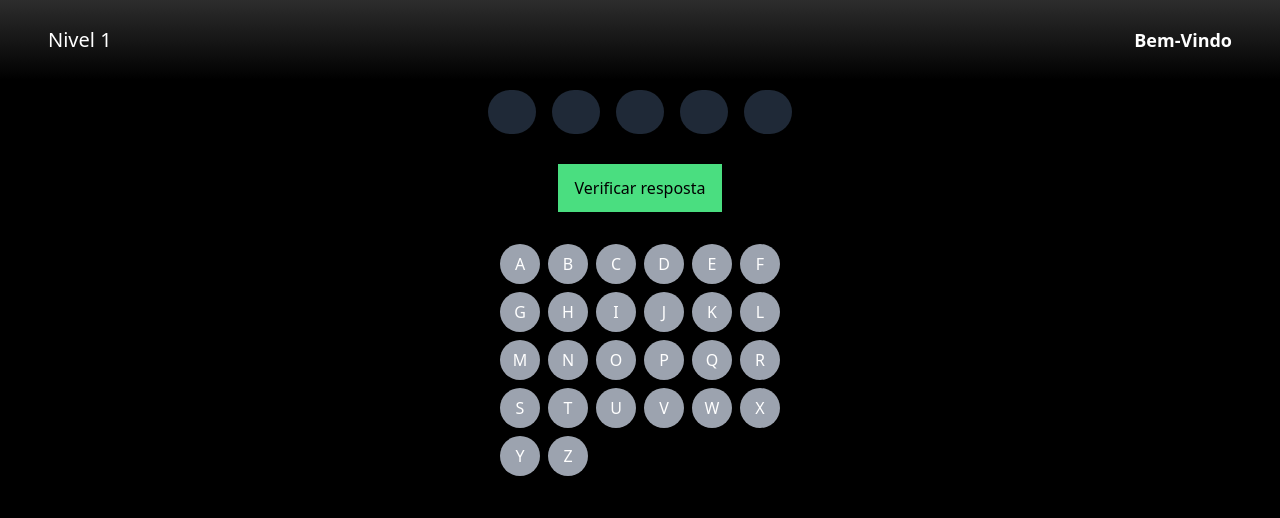
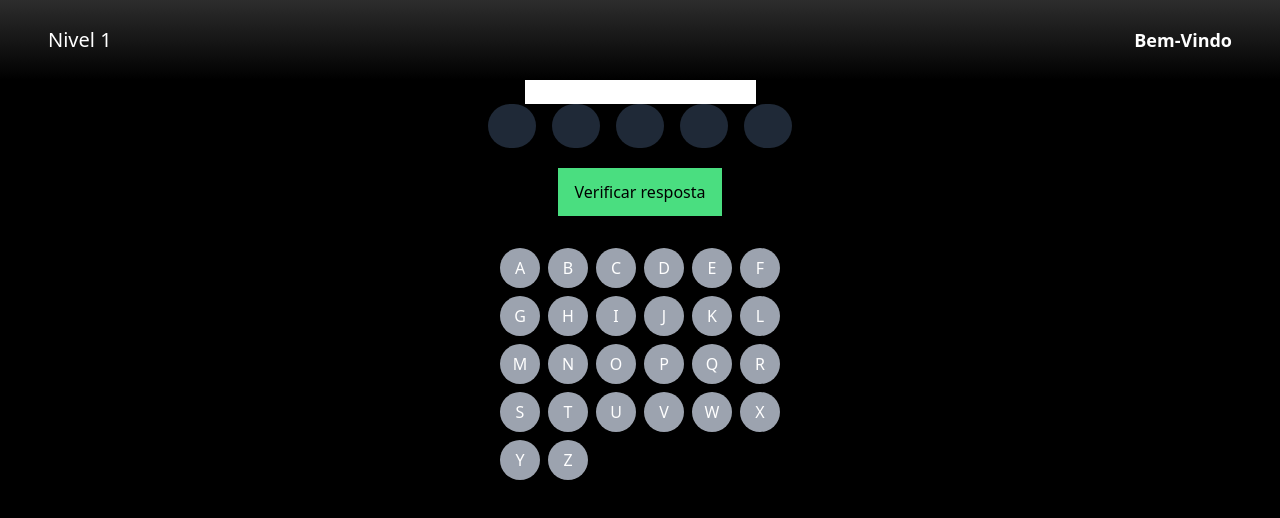
Before and after one commit to CaioAlmeida09/Forca, a React (Vite) app: page /easy in a window 1280 px wide. Shown: the top 518 px of the page. Built offline with nearby package versions, Linux system fonts and the light colour scheme.

Commit message:
reformulando o código

```diff
--- a/src/Components/Letras/index.tsx
+++ b/src/Components/Letras/index.tsx
@@ -2,27 +2,19 @@ import { useState, useEffect } from "react";
 import { Header } from "../Header";
 
 export function Letras() {
-  const [letrasClicadas, setLetrasClicadas] = useState<string[]>([]);
   const [palavraAleatoria, setPalavraAleatoria] = useState<string | null>(null);
-  const [letrasDaPalavra, setLetrasDaPalavra] = useState<string[]>([]);
-  const [resposta, setResposta] = useState<string[]>([]);
-  const [positionCorreta, setPositionCorreta] = useState<number[]>([]);
-  const [positionIncorreta, setPositionIncorreta] = useState<number[]>([]);
-  const [positionTeste, setPositionTeste] = useState<number[]>([]);
-  const [todasLetrasCorretas, setTodasLetrasCorretas] = useState(false);
-  const [tentativas, setTentativas] = useState(1);
-
+  const [resposta, setResposta] = useState<string>("");
+  // const [tentativas, setTentativas] = useState(1);
+  const [HistoricoPalavras, setHistoricoPalavras] = useState([]);
   const palavras = [
     "MOELA",
-    // "FILHO", "GALHO", "CARGO", "FALSO"
+    // , "FILHO", "GALHO", "CARGO", "FALSO"
   ];
 
   useEffect(() => {
     const indiceAleatorio = Math.floor(Math.random() * palavras.length);
     const novaPalavraAleatoria = palavras[indiceAleatorio];
     setPalavraAleatoria(novaPalavraAleatoria);
-    const letras = novaPalavraAleatoria.split("");
-    setLetrasDaPalavra(letras);
     setResposta([]);
     return;
   }, []);
@@ -56,178 +48,75 @@ export function Letras() {
     "Z",
   ];
 
-  function HandleLetra(letra: string) {
-    setLetrasClicadas((prevLetrasClicadas) => {
-      if (prevLetrasClicadas.includes(letra)) {
-        return [...prevLetrasClicadas];
+  async function HandleResposta() {
+    // eslint-disable-next-line @typescript-eslint/no-explicit-any
+    const obj: Record<string, string | null> = {
+      word: resposta,
+      l1: null,
+      l2: null,
+      l3: null,
+      l4: null,
+      l5: null,
+    };
+    const RespostaSoletrada = resposta.toUpperCase().split("");
+    console.log(RespostaSoletrada);
+    const PalavraAleatoriaSoletrada = palavraAleatoria?.toUpperCase().split("");
+    console.log(PalavraAleatoriaSoletrada);
+
+    if (PalavraAleatoriaSoletrada) {
+      RespostaSoletrada.map((item, index) => {
+        if (item === PalavraAleatoriaSoletrada[index]) {
+          obj[GetIndex(index + 1)] = "posicaoCorreta";
+        } else if (PalavraAleatoriaSoletrada?.includes(item)) {
+          obj[GetIndex(index + 1)] = "posicaoIncorreta";
         } else {
-        return [...prevLetrasClicadas, letra];
+          obj[GetIndex(index + 1)] = "errado";
         }
       });
-    console.log(palavraAleatoria);
+    }
+    setHistoricoPalavras((prevHistorico) => [...prevHistorico, obj]);
+    console.log(HistoricoPalavras);
+  }
+  function GetIndex(index: number): string {
+    if (index === 1) {
+      return "l1";
+    }
+    if (index === 2) {
+      return "l2";
+    }
+    if (index === 3) {
+      return "l3";
+    }
+    if (index === 4) {
+      return "l4";
+    }
+    return "l5";
   }
 
-  async function HandleResposta() {
-    const novasRespostas = letrasDaPalavra.map((_, index) => {
-      const input = document.getElementById(
-        `input-${index}`
-      ) as HTMLInputElement;
-      return (input.value || "").toUpperCase();
-    });
-
-    await setResposta(novasRespostas);
-
-    const todasLetrasCorretas =
-      novasRespostas.join("") === letrasDaPalavra.join("");
-
-    setTodasLetrasCorretas(todasLetrasCorretas);
-
-    const posicoesCorretas: number[] = [];
-    const posicoesIncorretas: number[] = [];
-    const positionTeste: number[] = [];
-
-    novasRespostas.forEach((letra, index) => {
-      const letraCorreta = letrasDaPalavra && letrasDaPalavra[index];
-
-      if (letraCorreta !== undefined && letra === letraCorreta.toUpperCase()) {
-        posicoesCorretas.push(index);
-      }
-      if (
-        letraCorreta !== undefined &&
-        letraCorreta.toUpperCase() !== letra &&
-        letrasDaPalavra.includes(letra.toUpperCase())
-      ) {
-        positionTeste.push(index);
-      } else {
-        posicoesIncorretas.push(index);
-      }
-    });
-
-    console.log("Novas Respostas:", novasRespostas);
-    console.log("Posições corretas:", posicoesCorretas);
-    console.log("Posições incorretas:", posicoesIncorretas);
-    console.log("Letra correta Posição Diferente: ", positionTeste);
-    setPositionCorreta(posicoesCorretas);
-    setPositionIncorreta(posicoesIncorretas);
-    setPositionTeste(positionTeste);
-    setTentativas(tentativas + 1);
-  }
+  const inputs = [1, 2, 3, 4, 5];
 
   return (
     <>
       <Header />
       <div className="bg-black w-full h-screen flex flex-col justify-start items-center px-5">
-        {todasLetrasCorretas === true ? (
-          <h1 className="bg-blue-200"> Parabéns</h1>
-        ) : (
-          <>
-            <section className="flex gap-4 justify-center items-center p-8 md:w-80 h-11 w-72">
-              {letrasDaPalavra &&
-                letrasDaPalavra.map((item, index) => (
-                  <input
+        <input value={resposta} onChange={(e) => setResposta(e.target.value)} />
+        <div className="flex gap-4">
+          {inputs.map((item, index) => (
+            <div
               key={item}
-                    className={`bg-gray-800 flex justify-center h-11 w-12 items-center rounded-full text-white text-3xl text-center ${
-                      positionCorreta && positionCorreta.includes(index)
-                        ? "bg-green-400"
-                        : positionTeste && positionTeste.includes(index)
-                        ? "bg-yellow-300"
-                        : ""
-                    }`}
-                    type="text"
-                    data-index={index}
-                    id={`input-${index}`}
-                  />
+              className={`bg-gray-800 flex justify-center h-11 w-12 items-center rounded-full text-white text-3xl text-center `}
+            >
+              <p> {resposta[index]} </p>
+            </div>
           ))}
-            </section>
-            {tentativas >= 2 ? (
-              <section className="flex gap-4 justify-center items-center p-8 md:w-80 h-11 w-72">
-                {letrasDaPalavra &&
-                  letrasDaPalavra.map((item, index) => (
-                    <input
-                      key={item}
-                      className={`bg-gray-800 flex justify-center h-11 w-12 items-center rounded-full text-white text-3xl text-center ${
-                        positionCorreta && positionCorreta.includes(index)
-                          ? "bg-green-400"
-                          : ""
-                      }`}
-                      type="text"
-                      data-index={index}
-                      id={`input-${index}`}
-                    />
-                  ))}
-              </section>
-            ) : (
-              <div> </div>
-            )}
-            {tentativas >= 3 ? (
-              <section className="flex gap-4 justify-center items-center p-8 md:w-80 h-11 w-72">
-                {letrasDaPalavra &&
-                  letrasDaPalavra.map((item, index) => (
-                    <input
-                      key={item}
-                      className={`bg-gray-800 flex justify-center h-11 w-12 items-center rounded-full text-white text-3xl text-center ${
-                        positionCorreta && positionCorreta.includes(index)
-                          ? "bg-green-400"
-                          : ""
-                      }`}
-                      type="text"
-                      data-index={index}
-                      id={`input-${index}`}
-                    />
-                  ))}
-              </section>
-            ) : (
-              <div> </div>
-            )}
-            {tentativas >= 4 ? (
-              <section className="flex gap-4 justify-center items-center h-11 p-8 md:w-80 w-72">
-                {letrasDaPalavra &&
-                  letrasDaPalavra.map((item, index) => (
-                    <input
-                      key={item}
-                      className={`bg-gray-800 flex justify-center h-11 w-12 items-center rounded-full text-white text-3xl text-center ${
-                        positionCorreta && positionCorreta.includes(index)
-                          ? "bg-green-400"
-                          : ""
-                      }`}
-                      type="text"
-                      data-index={index}
-                      id={`input-${index}`}
-                    />
-                  ))}
-              </section>
-            ) : (
-              <div> </div>
-            )}
-            {tentativas >= 5 ? (
-              <section className="flex gap-4 justify-center items-center h-11 p-8 md:w-80 w-72">
-                {letrasDaPalavra &&
-                  letrasDaPalavra.map((item, index) => (
-                    <input
-                      key={item}
-                      className={`bg-gray-800 flex justify-center h-11 w-12 items-center rounded-full text-white text-3xl text-center ${
-                        positionCorreta && positionCorreta.includes(index)
-                          ? "bg-green-400"
-                          : ""
-                      }`}
-                      type="text"
-                      data-index={index}
-                      id={`input-${index}`}
-                    />
-                  ))}
-              </section>
-            ) : (
-              <div> </div>
-            )}
+        </div>
         <button
           className="bg-green-400 py-3 px-4 mt-5"
           onClick={() => HandleResposta()}
         >
           {" "}
           Verificar resposta
-            </button>{" "}
-          </>
-        )}
+        </button>
 
         <section className="grid grid-cols-6 gap-2 mt-8 w-71">
           {Letras.map((item) => (
--- a/src/Pages/Home/index.tsx
+++ b/src/Pages/Home/index.tsx
@@ -1,5 +1,5 @@
 import { useNavigate } from "react-router-dom";
-import Logo from "../../assets/logo.jpg";
+
 import { useState } from "react";
 
 export function Home() {
@@ -14,7 +14,7 @@ export function Home() {
       <h1 className=" text-white md:text-4xl text-2xl font-medium ">
         Seja Bem Vindo ao Jogo da Forca
       </h1>
-      <img className=" mt-8 rounded-md" src={Logo} alt="logo" />
+
       <section className="flex flex-col gap-4 mt-8 max-w-3xl w-full p-6 h-30">
         <label className="text-xl font-medium text-zinc-100">
           Digite seu nome:
```
Lines whose indentation alone changed are shown as unchanged.
